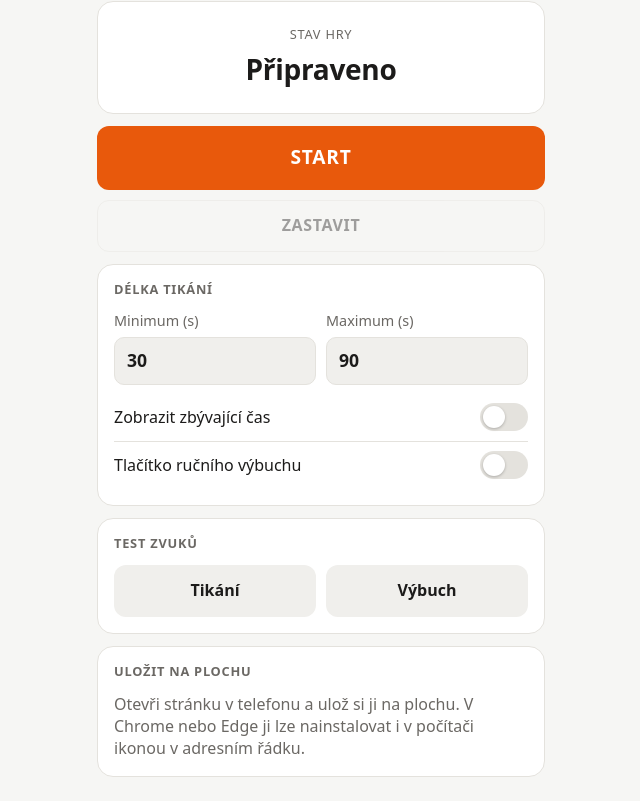
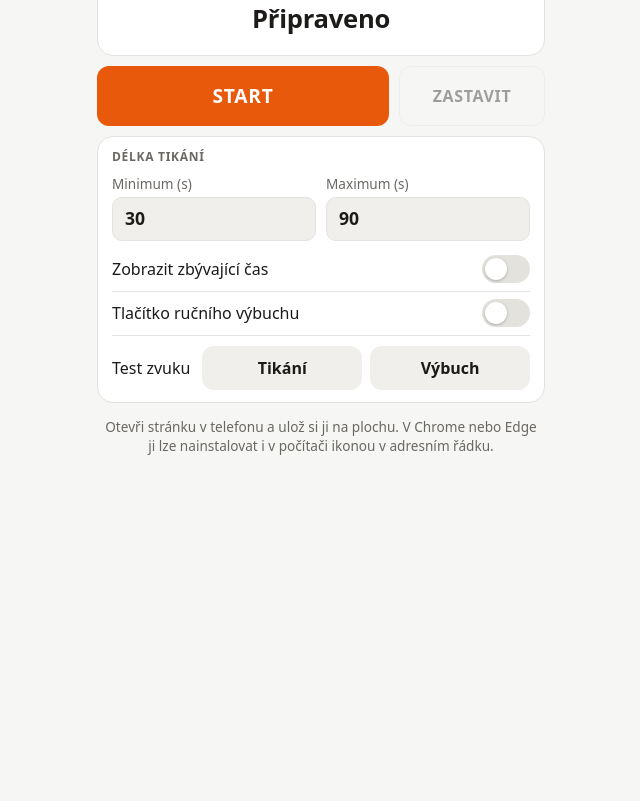
Before and after one commit to all-bi/ticking-time-bomb, a plain HTML site: page index.html in a window 1280 px wide. Shown: the part 69-870 px from the top of the page, without its empty margins (319-959 px from the left). After the commit the page ends 800 px from the top, so only its background shows below. Drawn offline with Linux system fonts and the light colour scheme.

Commit message:
Kompaktní rozložení, aby se aplikace vešla na jednu obrazovku iPhonu
- START a ZASTAVIT vedle sebe, VÝBUCH pod nimi
- test zvuků jako jeden řádek v kartě nastavení
- návod na plochu jen jako krátký text bez karty
- menší záhlaví a karta stavu, bez popisku Stav hry
- cache bomba-v4

Co-Authored-By: Claude Opus 5.5 <noreply@anthropic.com>
Claude-Session: https://claude.ai/code/session_01Aj74cMzZhEvftkCtNZuzVa

```diff
--- a/index.html
+++ b/index.html
@@ -24,7 +24,6 @@
     </header>
 
     <section id="statusCard" class="card status" data-state="ready" aria-live="polite" aria-atomic="true">
-      <p class="status-label">Stav hry</p>
       <p id="statusText" class="status-text">Připraveno</p>
       <p id="countdownText" class="countdown" hidden>Zbývá 0,0 s</p>
       <p id="errorText" class="error-text" hidden></p>
@@ -32,8 +31,8 @@
 
     <section class="actions" aria-label="Ovládání hry">
       <button id="startButton" class="button button-primary" type="button">START</button>
+      <button id="stopButton" class="button button-outline" type="button" disabled>ZASTAVIT</button>
       <button id="manualExplosionButton" class="button button-danger" type="button" hidden>VÝBUCH</button>
-      <button id="stopButton" class="button button-outline" type="button" disabled>ZASTAVIT</button>
     </section>
 
     <form id="settingsForm" class="card" novalidate>
@@ -61,18 +60,15 @@
           <input id="allowManualExplosion" name="allowManualExplosion" type="checkbox" role="switch">
         </label>
       </div>
-    </form>
 
-    <section class="card" aria-labelledby="testsTitle">
-      <h2 id="testsTitle" class="card-title">Test zvuků</h2>
-      <div class="test-actions">
+      <div class="tests" role="group" aria-label="Test zvuků">
+        <span>Test zvuku</span>
         <button id="testTickButton" class="button button-soft" type="button">Tikání</button>
         <button id="testExplosionButton" class="button button-soft" type="button">Výbuch</button>
       </div>
-    </section>
+    </form>
 
-    <section id="installCard" class="card install" aria-labelledby="installTitle" hidden>
-      <h2 id="installTitle" class="card-title">Uložit na plochu</h2>
+    <section id="installCard" class="install" aria-label="Uložit na plochu" hidden>
       <p id="installText"></p>
       <button id="installButton" class="button button-soft" type="button" hidden>Nainstalovat aplikaci</button>
     </section>
--- a/service-worker.js
+++ b/service-worker.js
@@ -1,4 +1,4 @@
-const CACHE_VERSION = "bomba-v3";
+const CACHE_VERSION = "bomba-v4";
 const APP_SHELL = [
   "./",
   "./styles.css",
--- a/styles.css
+++ b/styles.css
@@ -42,22 +42,24 @@ body {
 
 .app {
   width: min(100%, 480px);
+  min-height: 100vh;
+  min-height: 100dvh;
   margin: 0 auto;
-  padding: max(16px, env(safe-area-inset-top)) 16px max(24px, env(safe-area-inset-bottom));
-  display: grid;
-  gap: 12px;
+  padding: max(12px, env(safe-area-inset-top)) 16px max(12px, env(safe-area-inset-bottom));
+  display: flex;
+  flex-direction: column;
+  gap: 10px;
 }
 
 .app-header {
   display: flex;
   align-items: center;
-  gap: 10px;
-  padding: 4px 2px;
+  gap: 8px;
 }
 
 .logo {
-  width: 32px;
-  height: 32px;
+  width: 26px;
+  height: 26px;
   fill: var(--text);
   stroke: var(--accent);
   stroke-width: 8;
@@ -68,7 +70,7 @@ body {
 
 h1 {
   margin: 0;
-  font-size: 1.5rem;
+  font-size: 1.3rem;
   font-weight: 700;
   letter-spacing: -0.02em;
 }
@@ -77,13 +79,13 @@ h1 {
   background: var(--surface);
   border: 1px solid var(--border);
   border-radius: var(--radius);
-  padding: 16px;
+  padding: 12px 14px;
 }
 
 .card-title {
-  margin: 0 0 12px;
+  margin: 0 0 8px;
   padding: 0;
-  font-size: 0.8rem;
+  font-size: 0.75rem;
   font-weight: 600;
   text-transform: uppercase;
   letter-spacing: 0.06em;
@@ -93,19 +95,12 @@ h1 {
 /* Stav */
 .status {
   text-align: center;
-  padding: 24px 16px;
+  padding: 18px 14px;
   transition: background-color 200ms ease, border-color 200ms ease;
 }
-.status-label {
-  margin: 0;
-  font-size: 0.8rem;
-  text-transform: uppercase;
-  letter-spacing: 0.06em;
-  color: var(--muted);
-}
+.status p { margin: 0; }
 .status-text {
-  margin: 6px 0 0;
-  font-size: 1.75rem;
+  font-size: 1.6rem;
   font-weight: 700;
   letter-spacing: -0.01em;
 }
@@ -115,31 +110,35 @@ h1 {
   background: var(--danger);
   border-color: var(--danger);
 }
-.status[data-state="exploded"] .status-text,
-.status[data-state="exploded"] .status-label { color: #fff; }
+.status[data-state="exploded"] .status-text { color: #fff; }
 .status[data-state="error"] .status-text { color: var(--danger); }
 
-.countdown {
-  margin: 8px 0 0;
-  font-size: 2.5rem;
+.status .countdown {
+  margin-top: 4px;
+  font-size: 2.2rem;
   font-weight: 700;
   font-variant-numeric: tabular-nums;
 }
-.error-text {
-  margin: 8px 0 0;
+.status .error-text {
+  margin-top: 6px;
   color: var(--danger);
   font-weight: 600;
 }
 
 /* Tlačítka */
-.actions { display: grid; gap: 10px; }
+.actions {
+  display: grid;
+  grid-template-columns: 2fr 1fr;
+  gap: 10px;
+}
+.actions .button-danger { grid-column: 1 / -1; }
 
 .button {
   width: 100%;
-  min-height: 52px;
+  min-height: 44px;
   border: 1px solid transparent;
   border-radius: 12px;
-  padding: 12px 16px;
+  padding: 10px 12px;
   font: inherit;
   font-weight: 600;
   cursor: pointer;
@@ -149,19 +148,20 @@ h1 {
 .button:active:not(:disabled) { transform: scale(0.98); }
 .button:disabled { opacity: 0.4; cursor: not-allowed; }
 
-.button-primary {
-  min-height: 64px;
-  font-size: 1.2rem;
+.button-primary,
+.button-danger,
+.button-outline {
+  min-height: 60px;
   font-weight: 700;
   letter-spacing: 0.04em;
+}
+.button-primary {
+  font-size: 1.2rem;
   background: var(--accent);
   color: var(--accent-text);
 }
 .button-danger {
-  min-height: 64px;
   font-size: 1.2rem;
-  font-weight: 700;
-  letter-spacing: 0.04em;
   background: var(--danger);
   color: #fff;
 }
@@ -169,7 +169,6 @@ h1 {
   background: transparent;
   border-color: var(--border);
   color: var(--text);
-  letter-spacing: 0.04em;
 }
 .button-soft {
   background: var(--surface-2);
@@ -191,16 +190,16 @@ h1 {
 
 .field {
   display: grid;
-  gap: 6px;
-  font-size: 0.9rem;
+  gap: 4px;
+  font-size: 0.85rem;
   color: var(--muted);
 }
 .field input {
   width: 100%;
-  min-height: 48px;
+  min-height: 44px;
   border: 1px solid var(--border);
   border-radius: 10px;
-  padding: 8px 12px;
+  padding: 6px 12px;
   background: var(--surface-2);
   color: var(--text);
   font: inherit;
@@ -210,7 +209,7 @@ h1 {
 }
 
 .switches {
-  margin-top: 8px;
+  margin-top: 6px;
   display: grid;
 }
 .switch {
@@ -218,7 +217,7 @@ h1 {
   align-items: center;
   justify-content: space-between;
   gap: 12px;
-  min-height: 48px;
+  min-height: 44px;
   border-top: 1px solid var(--border);
   cursor: pointer;
 }
@@ -253,18 +252,27 @@ h1 {
 .switch input:checked::after { transform: translateX(20px); }
 .switch input:disabled { opacity: 0.4; cursor: not-allowed; }
 
-.test-actions {
+.tests {
   display: grid;
-  grid-template-columns: 1fr 1fr;
-  gap: 10px;
+  grid-template-columns: auto 1fr 1fr;
+  align-items: center;
+  gap: 8px;
+  padding-top: 10px;
+  border-top: 1px solid var(--border);
 }
+.tests span { margin-right: 4px; }
 
+.install {
+  padding: 4px 8px 0;
+  text-align: center;
+  font-size: 0.85rem;
+}
 .install p {
   margin: 0;
   color: var(--muted);
 }
 .install p strong { color: var(--text); font-weight: 600; }
-.install .button { margin-top: 12px; }
+.install .button { margin-top: 8px; }
 
 input:focus-visible,
 button:focus-visible {
```
